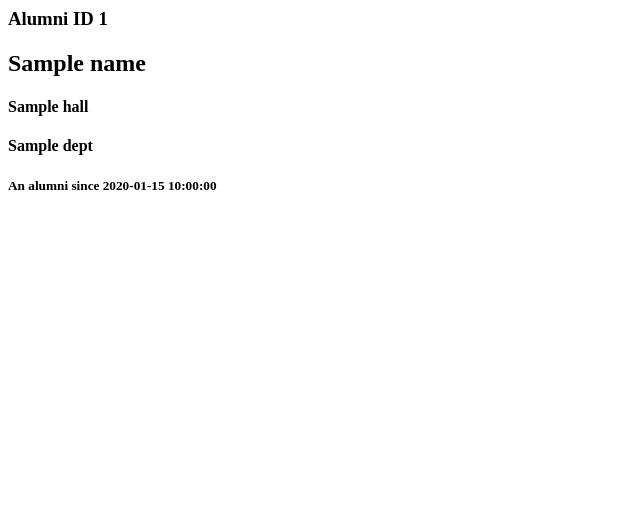
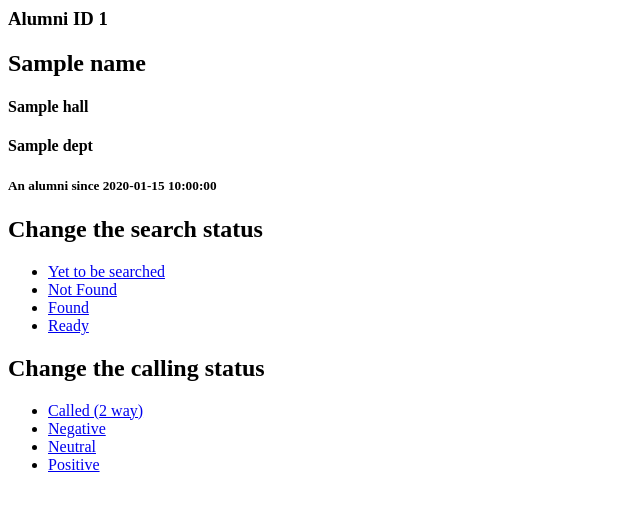
Before and after one commit to icyflame/alum-cell-erp, a CodeIgniter app: template application/views/profilefetchview.php in a window 1280 px wide. Shown: the top 511 px of the page, without its empty margins (0-640 px from the left). Run offline with CodeIgniter, Linux system fonts and the light colour scheme; the template is opened without the code that fills it: most values are stand-ins (such as "Sample title", 1, 10 or a date in 2020).

Commit message:
[completed] Viewing and changing the calling status inside the profile of each alum
[todo] Add the active class to the current status.

```diff
--- a/application/views/profilefetchview.php
+++ b/application/views/profilefetchview.php
@@ -8,6 +8,30 @@
 	<h4> <?php echo $dept ?> </h4>
 	<h5> An alumni since <?php echo $alumSince ?> </h5>
 
+	<h2> Change the search status </h2>
+
+	<ul class="nav nav-pills nav-justified" role="menu">
+
+		<li><a href="<?php echo site_url('profilefetch/updateSearch/'.$alumid.'/1') ?>">Yet to be searched</a></li>
+		<li><a href="<?php echo site_url('profilefetch/updateSearch/'.$alumid.'/2') ?>">Not Found</a></li>
+		<li><a href="<?php echo site_url('profilefetch/updateSearch/'.$alumid.'/3') ?>">Found</a></li>
+		<li><a href="<?php echo site_url('profilefetch/updateSearch/'.$alumid.'/4') ?>">Ready</a></li>
+
+	</ul>
+
+	<h2> Change the calling status </h2>
+
+	<ul class="nav nav-pills nav-justified" role="menu">
+
+		<li><a href="<?php echo site_url('profilefetch/updateCalling/'.$alumid.'/1') ?>">Called (2 way)</a></li>
+		<li><a href="<?php echo site_url('profilefetch/updateCalling/'.$alumid.'/2') ?>">Negative</a></li>
+		<li><a href="<?php echo site_url('profilefetch/updateCalling/'.$alumid.'/3') ?>">Neutral</a></li>
+		<li><a href="<?php echo site_url('profilefetch/updateCalling/'.$alumid.'/4') ?>">Positive</a></li>
+
+	</ul>
+
+
+
 </body>
 
 </html>
```
Also changed, not shown: application/controllers/profilefetch.php (+13 -1 lines), application/models/profilefetchmodel.php (+20 -0 lines).
